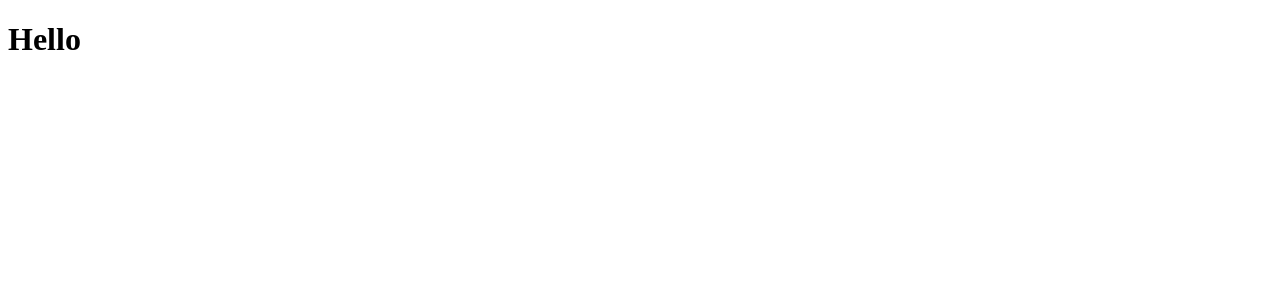
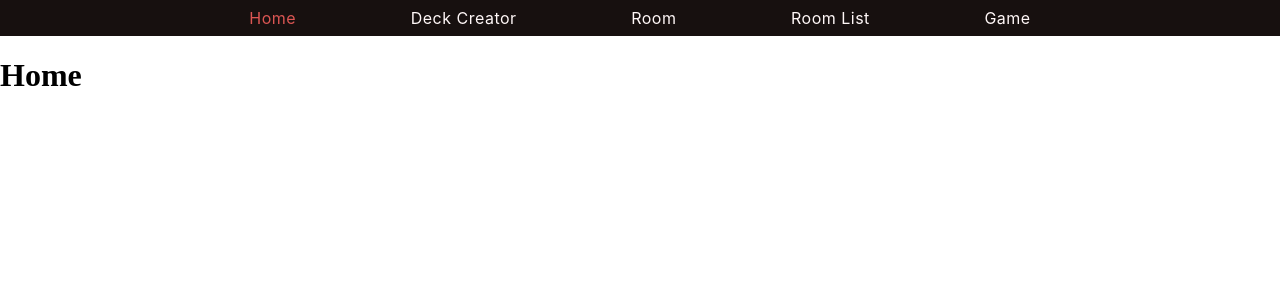
Before and after one commit to jakub-galecki/CAH, a React (Create React App) app in the folder client/: page / in a window 1280 px wide. Shown: the top 300 px of the page. Built offline with nearby package versions, Linux system fonts and the light colour scheme.

Commit message:
Add react template

```diff
--- a/client/package.json
+++ b/client/package.json
@@ -22,6 +22,7 @@
   "dependencies": {
     "react": "^17.0.1",
     "react-dom": "^17.0.1",
+    "react-router-dom": "^5.2.0",
     "react-scripts": "^4.0.1"
   },
   "browserslist": {
--- /dev/null
+++ b/client/src/App.css
@@ -0,0 +1,10 @@
+body {
+  margin: 0;
+  padding: 0;
+}
+* {
+  box-sizing: border-box;
+}
+.app {
+  max-width: 100vw;
+}
--- a/client/src/App.jsx
+++ b/client/src/App.jsx
@@ -1,7 +1,40 @@
+import './App.css';
+
 import React from 'react';
+import { BrowserRouter as Router, Route, Switch } from 'react-router-dom';
 
-const App = () => {
-  return <h1>Hello</h1>;
-};
+import { Navigation } from './components/navigation';
+import { DeckCreator } from './pages/deckCreator';
+import { Game } from './pages/game';
+import { Home } from './pages/home';
+import { Room } from './pages/room';
+import { RoomList } from './pages/roomList';
+
+const App = () => (
+  <div className="app">
+    <Router>
+      <div>
+        <Navigation />
+        <Switch>
+          <Route exact path="/">
+            <Home />
+          </Route>
+          <Route path="/deckCreator">
+            <DeckCreator />
+          </Route>
+          <Route path="/room">
+            <Room />
+          </Route>
+          <Route path="/roomList">
+            <RoomList />
+          </Route>
+          <Route path="/game">
+            <Game />
+          </Route>
+        </Switch>
+      </div>
+    </Router>
+  </div>
+);
 
 export { App };
--- /dev/null
+++ b/client/src/components/navigation/index.jsx
@@ -0,0 +1,31 @@
+import './style.css';
+
+import React from 'react';
+import { Link, useLocation } from 'react-router-dom';
+const Navigation = () => {
+  const { pathname } = useLocation();
+
+  return (
+    <nav className="navigation">
+      <ul>
+        <li className={pathname == '/' ? 'active' : ''}>
+          <Link to="/">Home</Link>
+        </li>
+        <li className={pathname == '/deckCreator' ? 'active' : ''}>
+          <Link to="/deckCreator">Deck Creator</Link>
+        </li>
+        <li className={pathname == '/room' ? 'active' : ''}>
+          <Link to="/room">Room</Link>
+        </li>
+        <li className={pathname == '/roomList' ? 'active' : ''}>
+          <Link to="/roomList">Room List</Link>
+        </li>
+        <li className={pathname == '/game' ? 'active' : ''}>
+          <Link to="/game">Game</Link>
+        </li>
+      </ul>
+    </nav>
+  );
+};
+
+export { Navigation };
--- /dev/null
+++ b/client/src/components/navigation/style.css
@@ -0,0 +1,28 @@
+nav.navigation {
+  width: 100%;
+}
+nav.navigation ul {
+  width: 100%;
+  list-style: none;
+  padding: 0;
+  margin: 0;
+  display: flex;
+  justify-content: space-around;
+  background-color: #17100f;
+  padding: 0 15%;
+}
+nav.navigation ul li {
+  padding: 8px;
+}
+nav.navigation ul li a {
+  color: #fff7f7;
+  text-decoration: none;
+  font-size: 1em;
+  letter-spacing: 0.5px;
+  font-family: -apple-system, BlinkMacSystemFont, 'Segoe UI', Roboto, Oxygen,
+    Ubuntu, Cantarell, 'Open Sans', 'Helvetica Neue', sans-serif;
+  transition: color 0.3s;
+}
+nav.navigation ul li.active a {
+  color: #db5653;
+}
--- /dev/null
+++ b/client/src/pages/deckCreator/index.jsx
@@ -0,0 +1,9 @@
+import React from 'react';
+
+const DeckCreator = () => (
+  <div className="deck-creator">
+    <h1>Deck Creator</h1>
+  </div>
+);
+
+export { DeckCreator };
--- /dev/null
+++ b/client/src/pages/game/index.jsx
@@ -0,0 +1,9 @@
+import React from 'react';
+
+const Game = () => (
+  <div className="game">
+    <h1>Game</h1>
+  </div>
+);
+
+export { Game };
--- /dev/null
+++ b/client/src/pages/home/index.jsx
@@ -0,0 +1,9 @@
+import React from 'react';
+
+const Home = () => (
+  <div className="home">
+    <h1>Home</h1>
+  </div>
+);
+
+export { Home };
--- /dev/null
+++ b/client/src/pages/room/index.jsx
@@ -0,0 +1,9 @@
+import React from 'react';
+
+const Room = () => (
+  <div className="room">
+    <h1>Room</h1>
+  </div>
+);
+
+export { Room };
--- /dev/null
+++ b/client/src/pages/roomList/index.jsx
@@ -0,0 +1,9 @@
+import React from 'react';
+
+const RoomList = () => (
+  <div className="room-list">
+    <h1>RoomList</h1>
+  </div>
+);
+
+export { RoomList };
```
Also changed, not shown: client/src/pages/index.jsx (deleted), 2 other files (tests, documents, lock files or other folders).
